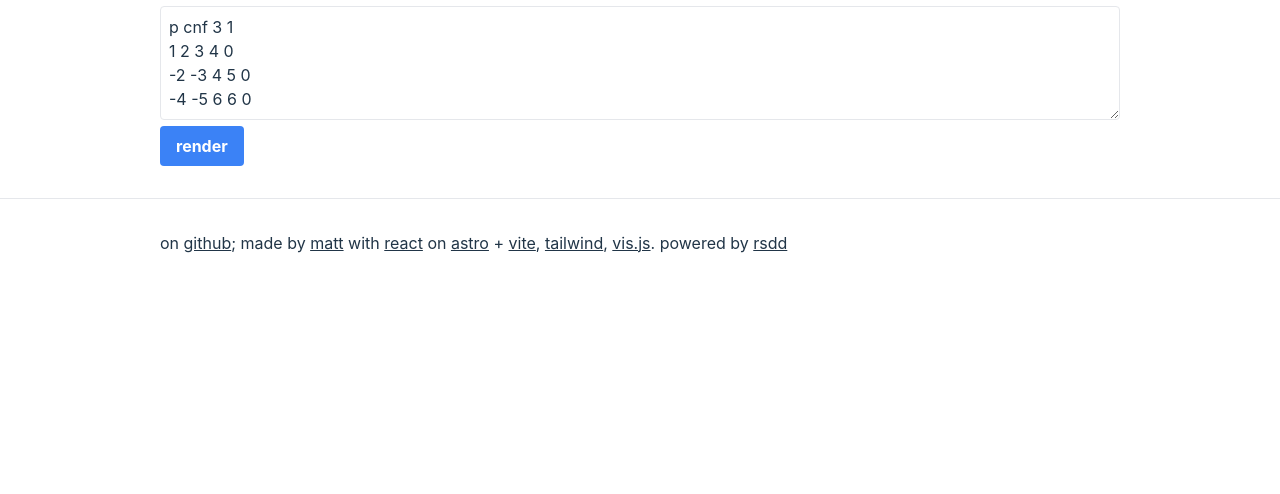
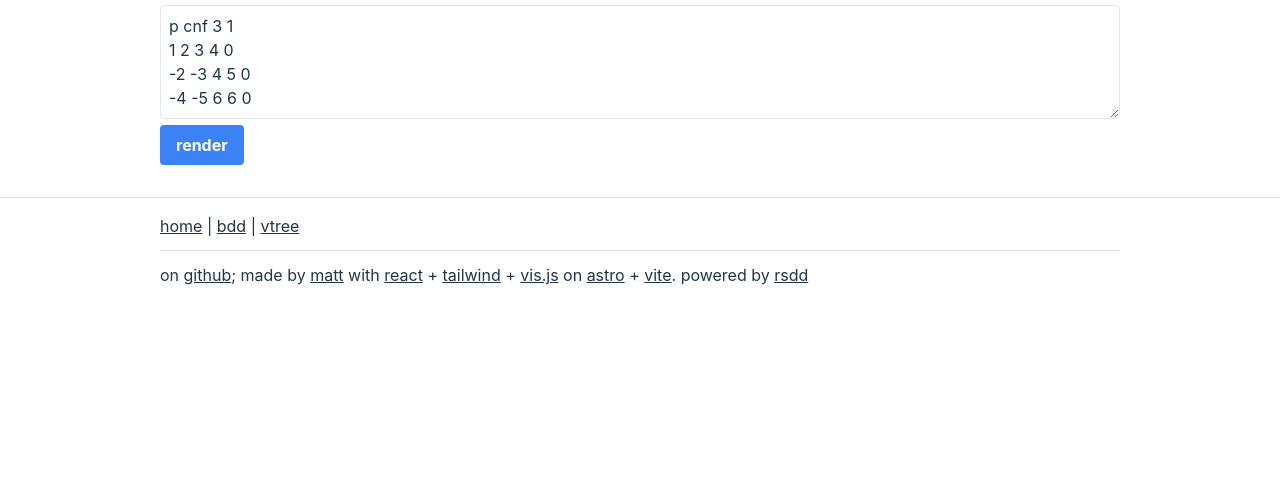
Before and after one commit to mattxwang/indecision, an Astro site: page /bdd in a window 1280 px wide. Shown: the part 306-800 px from the top of the page. Built offline with nearby package versions, Linux system fonts and the light colour scheme; Astro itself is replaced by a stand-in of ours.

Commit message:
minor usability improvements

```diff
--- a/src/bdd/Bdd.tsx
+++ b/src/bdd/Bdd.tsx
@@ -16,9 +16,12 @@ export default function BDD (): JSX.Element {
 
   return <>
     <section>
+      <p>
+        plop in any DIMACS-formatted CNF, and get the corresponding compressed BDD (with a right-linear vtree)!
+      </p>
       <textarea
           rows={4}
-          className="w-full border p-2 rounded"
+          className="w-full border p-2 rounded mt-2"
           value={textarea}
           onChange={(e) => { setTextarea(e.target.value) }}
         />
--- a/src/pages/index.astro
+++ b/src/pages/index.astro
@@ -22,7 +22,7 @@ import Footer from '../ui/Footer.astro';
 				body="losing the vforest in the vtrees"
 			/>
 		</ul>
-    <Footer />
+    <Footer hideNav />
 	</main>
 </Layout>
 
--- a/src/ui/Footer.astro
+++ b/src/ui/Footer.astro
@@ -1,6 +1,32 @@
+---
+interface Props { hideNav?: boolean }
+const { hideNav } = Astro.props
+
+const showNav = !hideNav
+---
+
 <hr />
-<section class="mt-8">
-  <footer>on <a href="https://github.com/mattxwang/indecision">github</a>; made by <a href="https://matthewwang.me/">matt</a> with <a href="https://reactjs.org/">react</a> on <a href="https://astro.build/">astro</a> + <a href="https://vitejs.dev/">vite</a>, <a href="https://tailwindcss.com/">tailwind</a>, <a href="https://visjs.org/">vis.js</a>. powered by <a href="https://github.com/pmall-neu/rsdd/">rsdd</a></footer>
+<section class="mt-4">
+  <footer>
+    {showNav && <ul>
+      <li class="inline">
+        <a href="/">home</a>
+      </li>
+      |
+      <li class="inline">
+        <a href="/bdd">bdd</a>
+      </li>
+      |
+      <li class="inline">
+        <a href="/vtree">vtree</a>
+      </li>
+    </ul>
+    <hr class="my-3" />
+    }
+    <p>
+      on <a href="https://github.com/mattxwang/indecision">github</a>; made by <a href="https://matthewwang.me/">matt</a> with <a href="https://reactjs.org/">react</a> + <a href="https://tailwindcss.com/">tailwind</a> + <a href="https://visjs.org/">vis.js</a> on <a href="https://astro.build/">astro</a> + <a href="https://vitejs.dev/">vite</a>. powered by <a href="https://github.com/pmall-neu/rsdd/">rsdd</a>
+    </p>
+  </footer>
 </section>
 
 <style>
```
